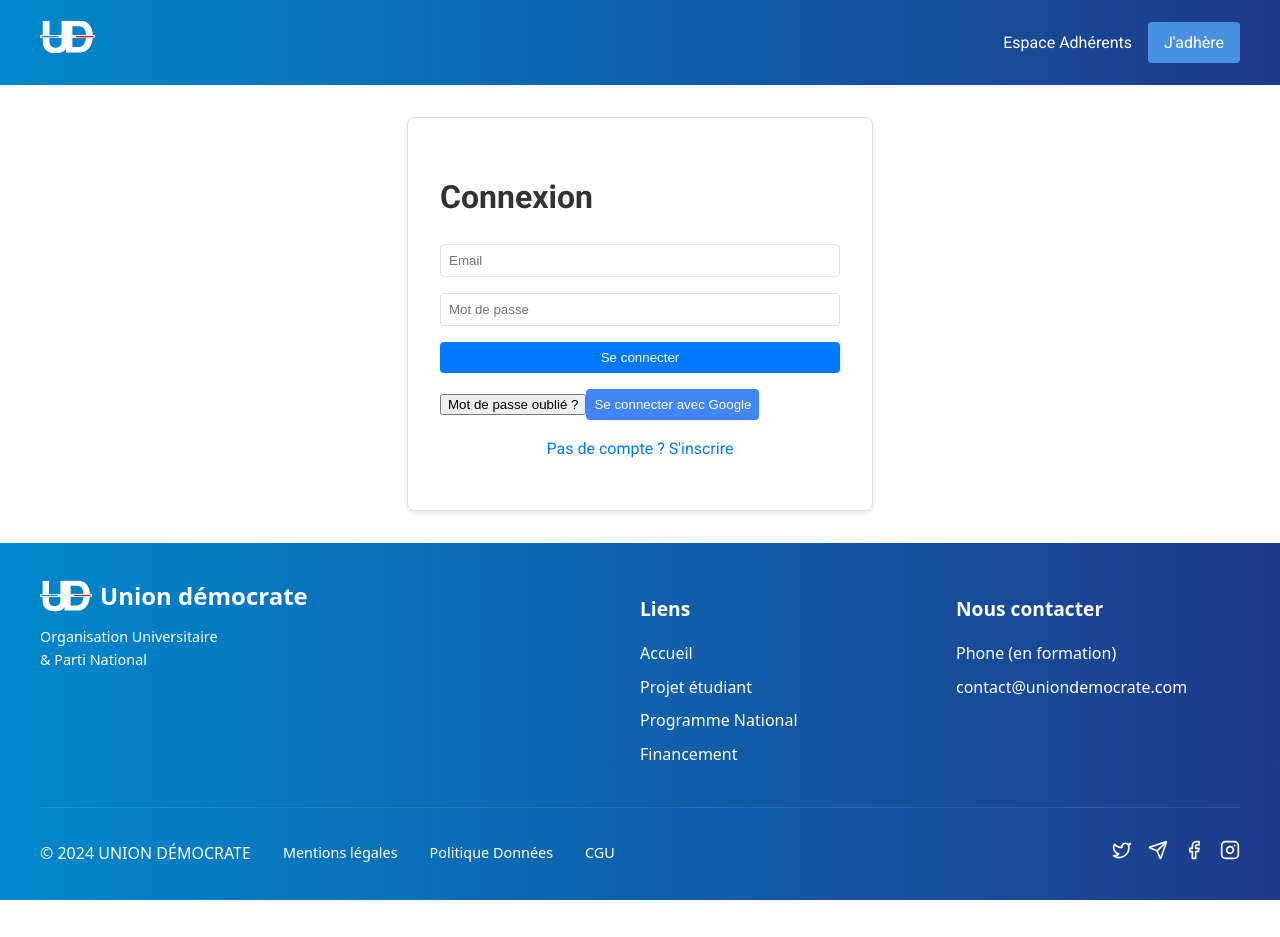
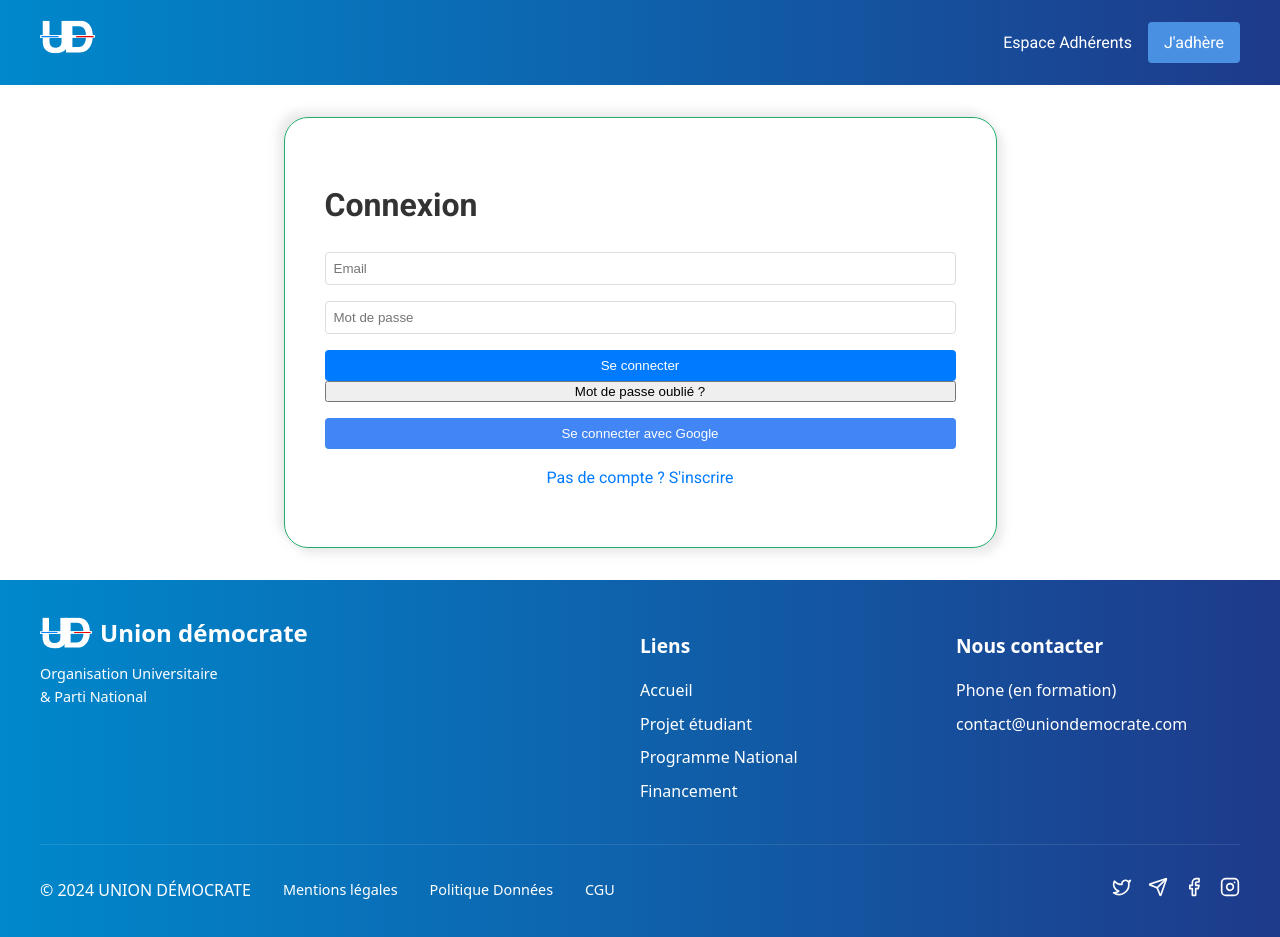
Before and after one commit to UnionDemocrate/UnionDemocrateWeb, a Next.js app: page /auth in a window 1280 px wide. Before the commit the page ends 900 px from the top, so only its background shows below. Built offline with nearby package versions, Linux system fonts and the light colour scheme; no server answers.

Commit message:
Update auth

```diff
--- a/src/app/adhesion/Adhesion.module.css
+++ b/src/app/adhesion/Adhesion.module.css
@@ -32,6 +32,7 @@
   align-items: center;
   height: 100%;
   border-radius: 12px;
+  padding: 12px;
   border: 1px solid rgba(0, 0, 0, 0.30);
 }
 
--- a/src/app/auth/Auth.module.css
+++ b/src/app/auth/Auth.module.css
@@ -1,10 +1,12 @@
 .container {
-  max-width: 400px;
+  display: flex;
+  flex-direction: column;
+  max-width: 631px;
   margin: 2rem auto;
-  padding: 2rem;
-  border: 1px solid #ddd;
-  border-radius: 8px;
-  box-shadow: 0 2px 4px rgba(0, 0, 0, 0.1);
+  padding: 40px;
+  border: 1px solid #24AB6A;
+  border-radius: 24px;
+  box-shadow: -6px -6px 10px 0px rgba(171, 171, 171, 0.25), 6px 6px 10px 0px rgba(171, 171, 171, 0.25);
 }
 
 .form {
```
